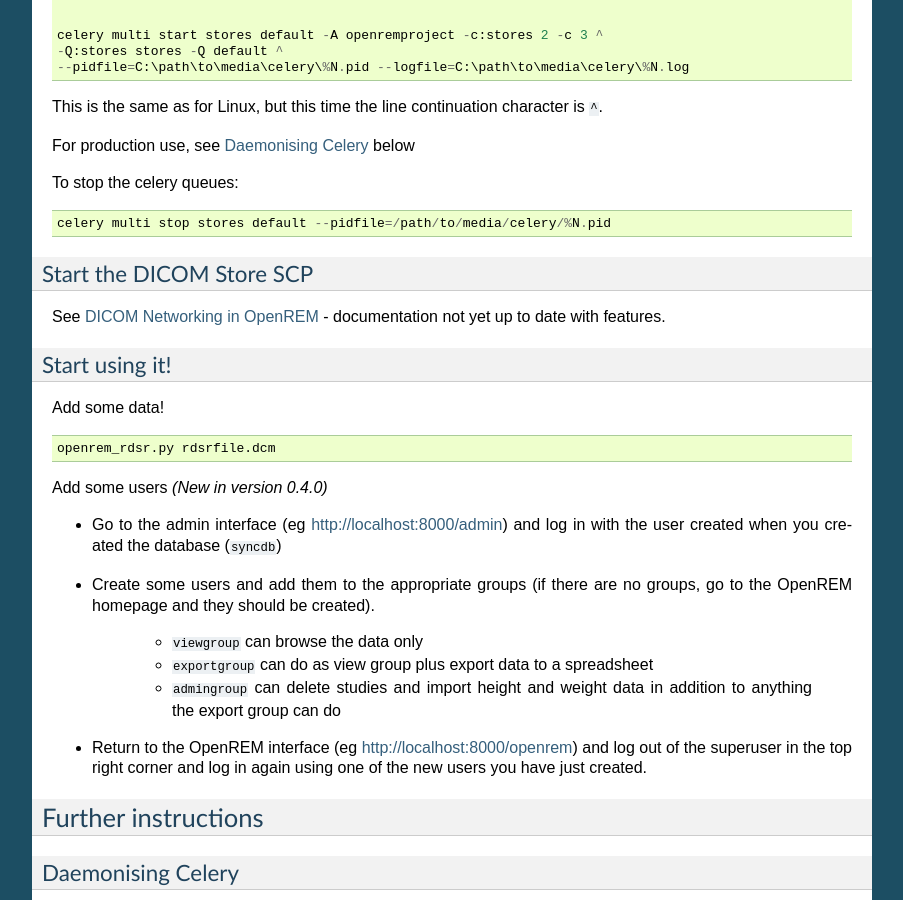
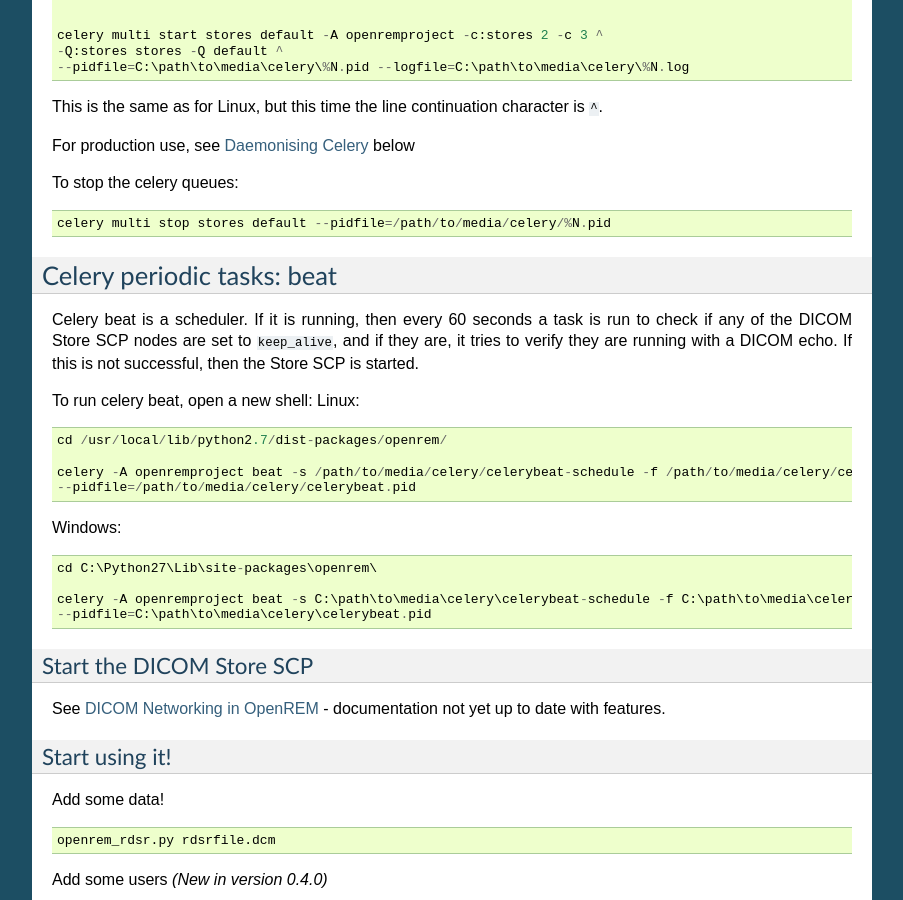
Before and after one commit to ckswilliams/modOpenREM, a Sphinx documentation site: the page built from docs/startservices.rst, in a window 1280 px wide and 900 px high, scrolled down 1291 px. Shown: the whole window, without its empty margins (198-1101 px from the left). Built offline with Sphinx 7.4.7, drawn with Linux system fonts in a browser that asks for light colours; some of the changed text lies outside the part shown.

Commit message:
Added a rudimentary section on celery beat to the start services section. Refs #292

```diff
--- a/docs/startservices.rst
+++ b/docs/startservices.rst
@@ -82,6 +82,31 @@
     celery multi stop stores default --pidfile=/path/to/media/celery/%N.pid
 
 
+Celery periodic tasks: beat
+===========================
+
+Celery beat is a scheduler. If it is running, then every 60 seconds a task is run to check if any of the DICOM
+Store SCP nodes are set to ``keep_alive``, and if they are, it tries to verify they are running with a DICOM echo.
+If this is not successful, then the Store SCP is started.
+
+To run celery beat, open a new shell:
+Linux::
+
+    cd /usr/local/lib/python2.7/dist-packages/openrem/
+
+    celery -A openremproject beat -s /path/to/media/celery/celerybeat-schedule -f /path/to/media/celery/celerybeat.log \
+    --pidfile=/path/to/media/celery/celerybeat.pid
+
+Windows::
+
+    cd C:\Python27\Lib\site-packages\openrem\
+
+    celery -A openremproject beat -s C:\path\to\media\celery\celerybeat-schedule -f C:\path\to\media\celery\ ^
+    --pidfile=C:\path\to\media\celery\celerybeat.pid
+
+
+
+
 Start the DICOM Store SCP
 -------------------------
 
```
